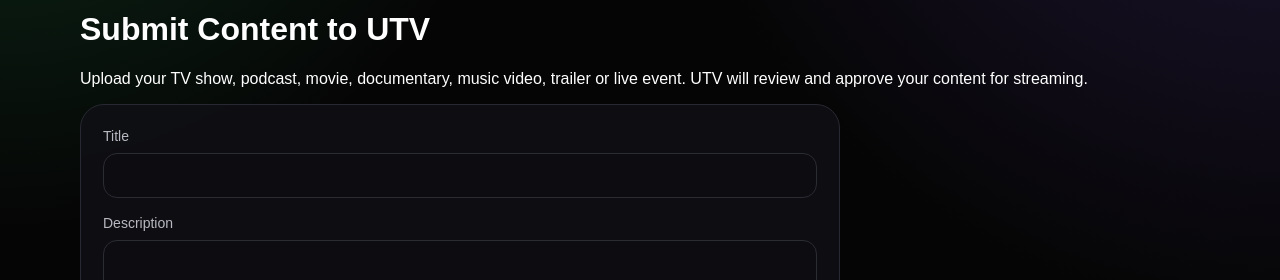
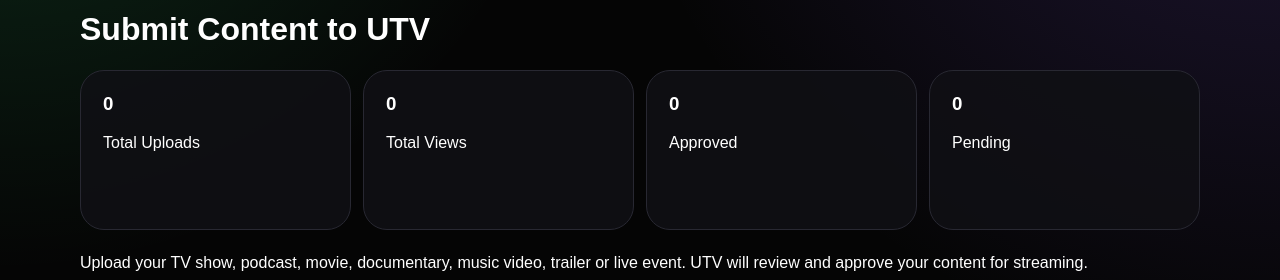
Before and after one commit to luchibagz-prog/utv-network-app, a Next.js app: page /creator in a window 1280 px wide. Shown: the part 314-594 px from the top of the page. Built offline with nearby package versions, Linux system fonts and the light colour scheme.

Commit message:
add creator dashboard

```diff
--- a/app/creator/page.tsx
+++ b/app/creator/page.tsx
@@ -9,6 +9,7 @@ export default function CreatorPage() {
   const [user, setUser] = useState<any>(null);
   const [message, setMessage] = useState('');
   const [uploadingCover, setUploadingCover] = useState(false);
+  const [creatorUploads, setCreatorUploads] = useState<any[]>([]);
   const [form, setForm] = useState({
     title: '',
     description: '',
@@ -22,9 +23,20 @@ export default function CreatorPage() {
 
   const freeWindow = freeEndDate ? new Date() <= new Date(freeEndDate + 'T23:59:59') : false;
 
-  useEffect(() => {
-    supabase.auth.getUser().then(({data}) => setUser(data.user));
-  }, []);
+useEffect(() => {
+  supabase.auth.getUser().then(async ({ data }) => {
+    setUser(data.user);
+
+    if (data.user?.email) {
+      const { data: uploads } = await supabase
+        .from("uploads")
+        .select("*")
+        .eq("creator_email", data.user.email);
+
+      setCreatorUploads(uploads || []);
+    }
+  });
+}, []);
 
   async function submitContent() {
   // if (!user) {
@@ -74,7 +86,43 @@ if (
 />
 
 <h1>Submit Content to UTV</h1>
+<div
+  style={{
+    display: "grid",
+    gridTemplateColumns: "repeat(4,1fr)",
+    gap: 12,
+    marginBottom: 24,
+  }}
+>
+  <div className="card">
+    <h3>{creatorUploads.length}</h3>
+    <p>Total Uploads</p>
+  </div>
 
+  <div className="card">
+    <h3>
+      {creatorUploads.reduce(
+        (sum, item) => sum + (item.views || 0),
+        0
+      )}
+    </h3>
+    <p>Total Views</p>
+  </div>
+
+  <div className="card">
+    <h3>
+      {creatorUploads.filter(item => item.approved).length}
+    </h3>
+    <p>Approved</p>
+  </div>
+
+  <div className="card">
+    <h3>
+      {creatorUploads.filter(item => !item.approved).length}
+    </h3>
+    <p>Pending</p>
+  </div>
+</div>
 <p>
 Upload your TV show, podcast, movie, documentary, music video, trailer or live event. UTV will review and approve your content for streaming.
 </p>
```
